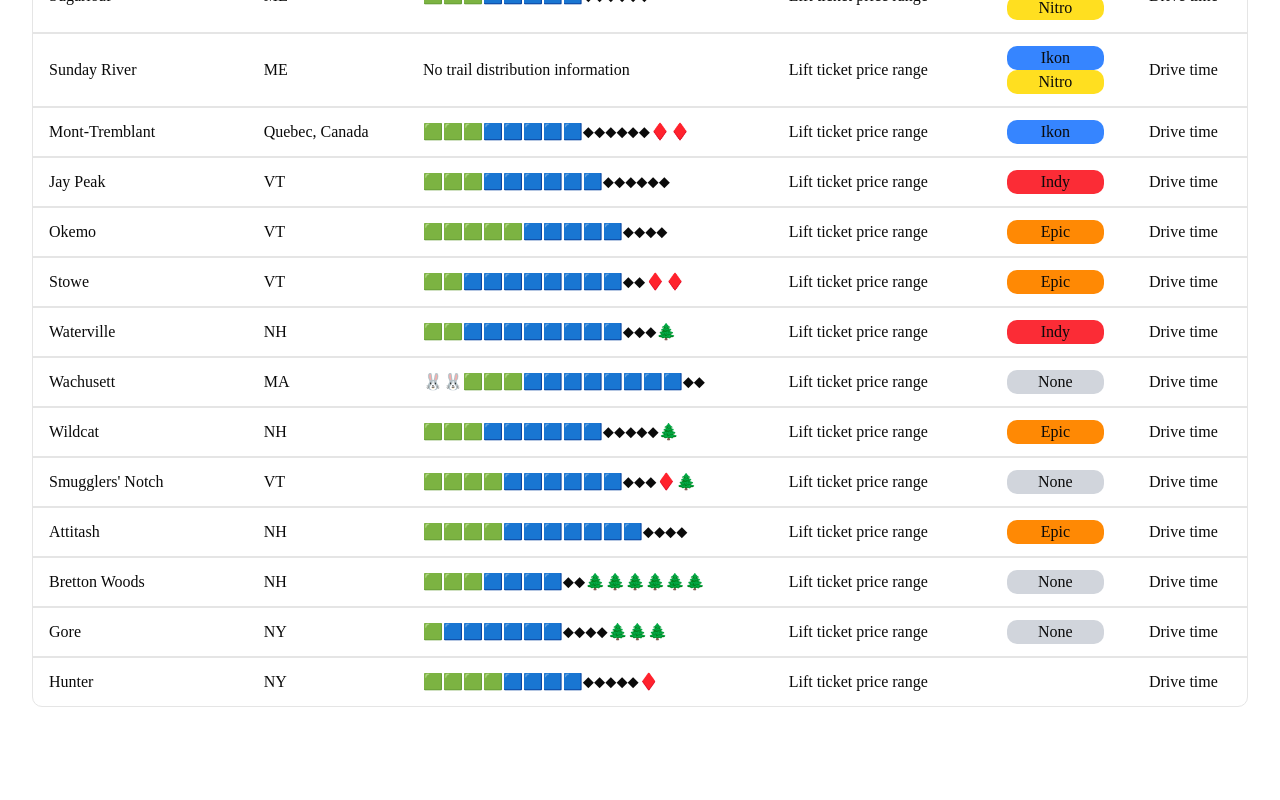
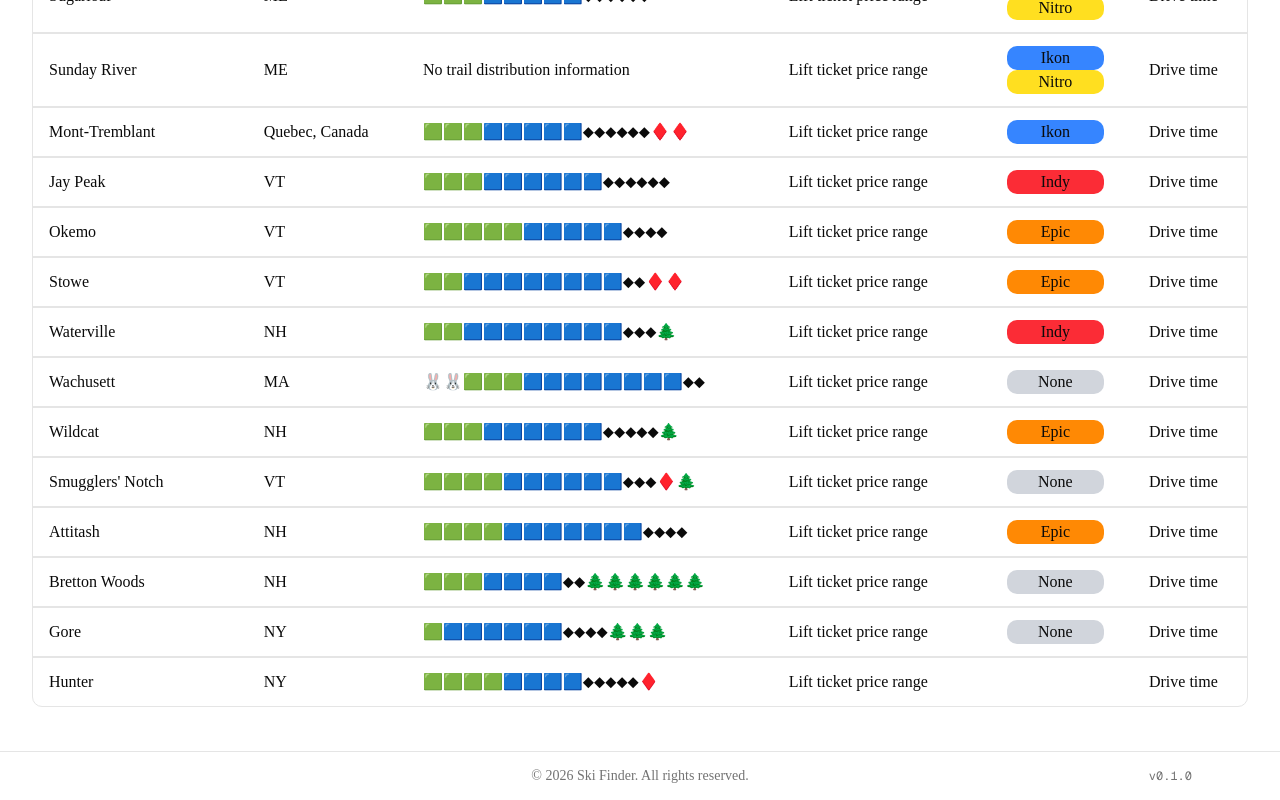
Before and after one commit to annmarieb1/ski-helper, a Next.js app: page / in a window 1280 px wide. Shown: the part 676-1476 px from the top of the page. Before the commit the page ends 1427 px from the top, so only its background shows below. Built offline with nearby package versions, Linux system fonts and the light colour scheme.

Commit message:
Create Footer

```diff
--- a/app/page.tsx
+++ b/app/page.tsx
@@ -4,6 +4,7 @@
 import type { Pass } from "@/types/PassesType";
 
 import NavBar from "@/components/layout/NavBar";
+import Footer from "@/components/layout/Footer";
 import FilterBar from "@/components/filters/FilterBar";
 import MountainTable from "@/components/mountain/MountainTable";
 
@@ -25,6 +26,7 @@
                 <FilterBar passes={passes}/>
                 <MountainTable mountains={mountains} />
             </main>
+            <Footer />
         </>
     );
 }
--- /dev/null
+++ b/components/layout/Footer.tsx
@@ -0,0 +1,23 @@
+interface FooterProps {
+    version?: string;
+}
+
+const APP_VERSION = process.env.NEXT_PUBLIC_APP_VERSION ?? "0.1.0";
+
+export default function Footer({ version = APP_VERSION}: FooterProps) {
+    const currentYear = new Date().getFullYear();
+
+    return (
+        <footer className="border-t bg-card">
+            <div className="relative mx-auto flex max-w-6xl flex-col items-center justify-between gap-2 px-6 py-4 text-sm text-muted-foreground md:flex-row">
+                <span className="md:absolute md:left-1/2 md:-translate-x-1/2">
+                    © {currentYear} Ski Finder. All rights reserved.
+                </span>
+
+                <span className="font-mono text-xs md:ml-auto">
+                    v{version}
+                </span>
+            </div>
+        </footer>
+    );
+}
```
